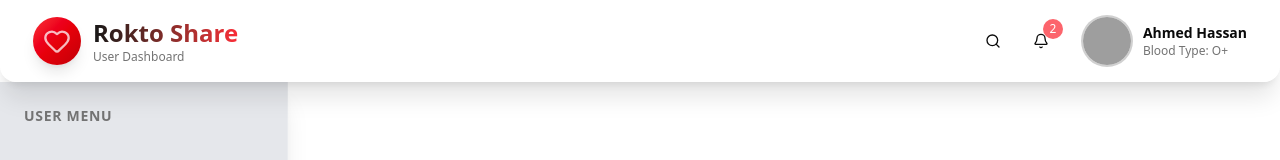
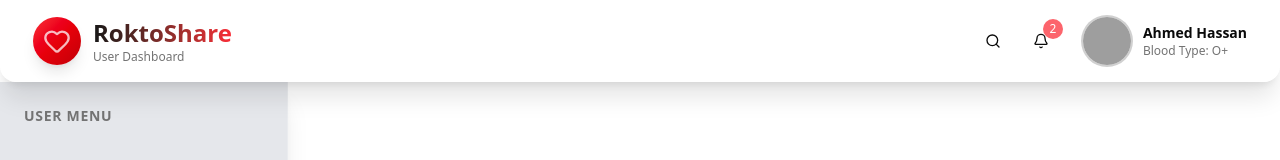
Before and after one commit to RobiulIslam08/Rokto-Share, a React (Vite) app: page /dashboard in a window 1280 px wide. Shown: the top 160 px of the page. Built offline with nearby package versions, Linux system fonts and the light colour scheme; grey boxes are pictures that could not be loaded.

Commit message:
add switch role user to donor

```diff
--- a/src/components/dashboard/common/DashboardHeader.tsx
+++ b/src/components/dashboard/common/DashboardHeader.tsx
@@ -26,7 +26,7 @@ export const DashboardHeader = ({  setSidebarOpen, userRole, availability, setAv
 
     const currentUser = userRole === 'admin' ? adminData : (userRole === 'donor' ? donorData : userData);
 
-    const title = userRole === 'admin' ? "Rokto Share Admin" : "Rokto Share";
+    const title = userRole === 'admin' ? "RoktoShare Admin" : "RoktoShare";
     const subtitle = userRole === 'admin' ? "Admin Panel" : (userRole === 'donor' ? "Donor Dashboard" : "User Dashboard");
 
     return (
@@ -46,7 +46,7 @@ export const DashboardHeader = ({  setSidebarOpen, userRole, availability, setAv
 
           </Link>
                         <div>
-                          <Link to="/">   <h1 className="text-xl md:text-2xl font-bold bg-gradient-to-r from-primary to-red-500 bg-clip-text text-transparent">{title}</h1></Link>
+                            <h1 className="text-xl md:text-2xl font-bold bg-gradient-to-r from-primary to-red-500 bg-clip-text text-transparent">{title}</h1>
                             <p className="text-xs text-muted-foreground font-medium hidden md:block">{subtitle}</p>
                         </div>
                     </div>
--- a/src/components/findBloodDonnerPage/DonnerFinderHeader.tsx
+++ b/src/components/findBloodDonnerPage/DonnerFinderHeader.tsx
@@ -11,7 +11,7 @@ export const DonnerFinderHeader = ({
   onToggleFilters,
 }: HeaderProps) => {
   return (
-    <div className="bg-white border-b border-red-100 sticky top-0 z-40">
+    <div className="bg-white border-b border-red-100 sticky  z-40">
       <div className="container mx-auto px-4 py-6">
         <div className="flex items-center justify-between">
           <div>
--- a/src/components/layout/DashboardLayout.tsx
+++ b/src/components/layout/DashboardLayout.tsx
@@ -1,6 +1,6 @@
 "use client";
 import { useState } from "react";
-import { Outlet } from "react-router-dom";
+import { Link, Outlet } from "react-router-dom";
 import { motion, AnimatePresence } from "framer-motion";
 import type { UserRole } from "@/types";
 import { Button } from "../ui/button";
@@ -16,9 +16,10 @@ const DashboardLayout = () => {
     <div className="min-h-screen bg-background">
       {/* ডেমোর জন্য Role Switcher */}
       <div className="fixed bottom-4 right-4 z-[100] bg-white p-2 rounded-lg shadow-lg flex gap-2 border">
-        <Button size="sm" onClick={() => setUserRole('user')} variant={userRole === 'user' ? 'default' : 'outline'}>User</Button>
-        <Button size="sm" onClick={() => setUserRole('donor')} variant={userRole === 'donor' ? 'default' : 'outline'}>Donor</Button>
-        <Button size="sm" onClick={() => setUserRole('admin')} variant={userRole === 'admin' ? 'default' : 'outline'}>Admin</Button>
+        <Link to="user"><Button size="sm" onClick={() => setUserRole('user')} variant={userRole === 'user' ? 'default' : 'outline'}>User</Button></Link>
+       <Link to="donor">
+        <Button size="sm" onClick={() => setUserRole('donor')} variant={userRole === 'donor' ? 'default' : 'outline'}>Donor</Button></Link>
+        <Link to="admin"><Button size="sm" onClick={() => setUserRole('admin')} variant={userRole === 'admin' ? 'default' : 'outline'}>Admin</Button></Link>
       </div>
 
       <DashboardHeader userRole={userRole} sidebarOpen={sidebarOpen} setSidebarOpen={setSidebarOpen} />
```
